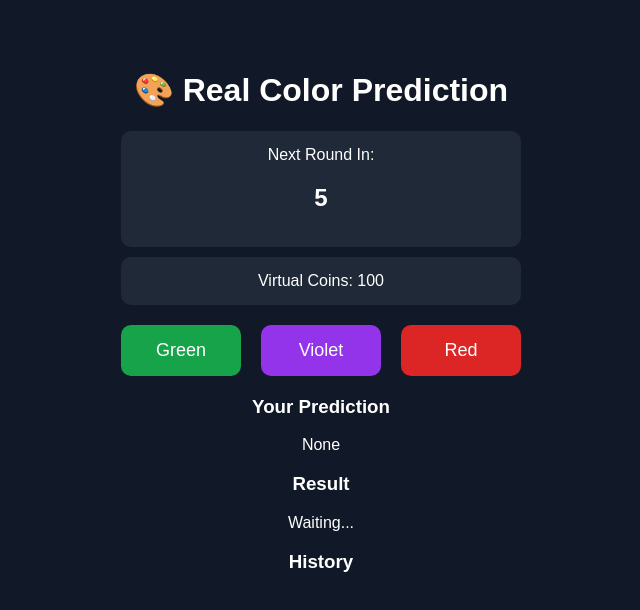
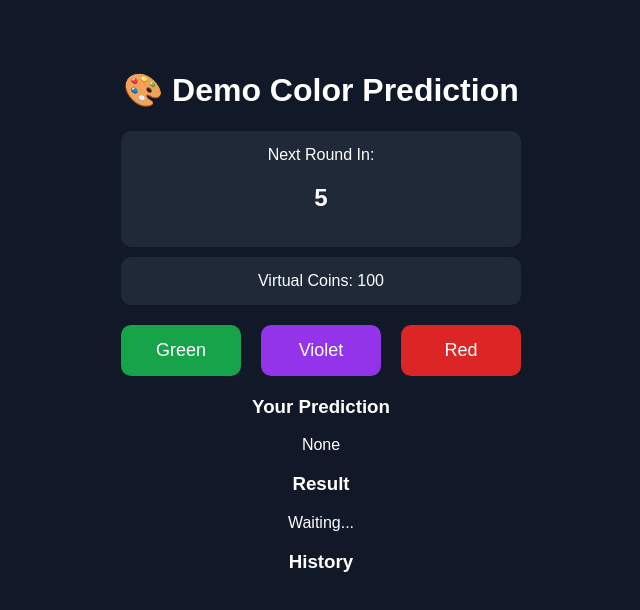
Before and after one commit to retroxr74-ui/99lottery, a plain HTML site: page index.html in a window 1280 px wide. Shown: the whole page, without its empty margins (319-959 px from the left). Drawn offline with Linux system fonts and the light colour scheme.

Commit message:
Change title and header for demo game

```diff
--- a/index.html
+++ b/index.html
@@ -3,13 +3,13 @@
 <head>
 <meta charset="UTF-8">
 <meta name="viewport" content="width=device-width, initial-scale=1.0">
-<title>Real Color Prediction Game</title>
+<title>Demo Color Prediction Game</title>
 <link rel="stylesheet" href="style.css">
 </head>
 <body>
 
 <div class="container">
-    <h1>🎨 Real Color Prediction</h1>
+    <h1>🎨 Demo Color Prediction</h1>
 
     <div class="timer">
         Next Round In:
```
